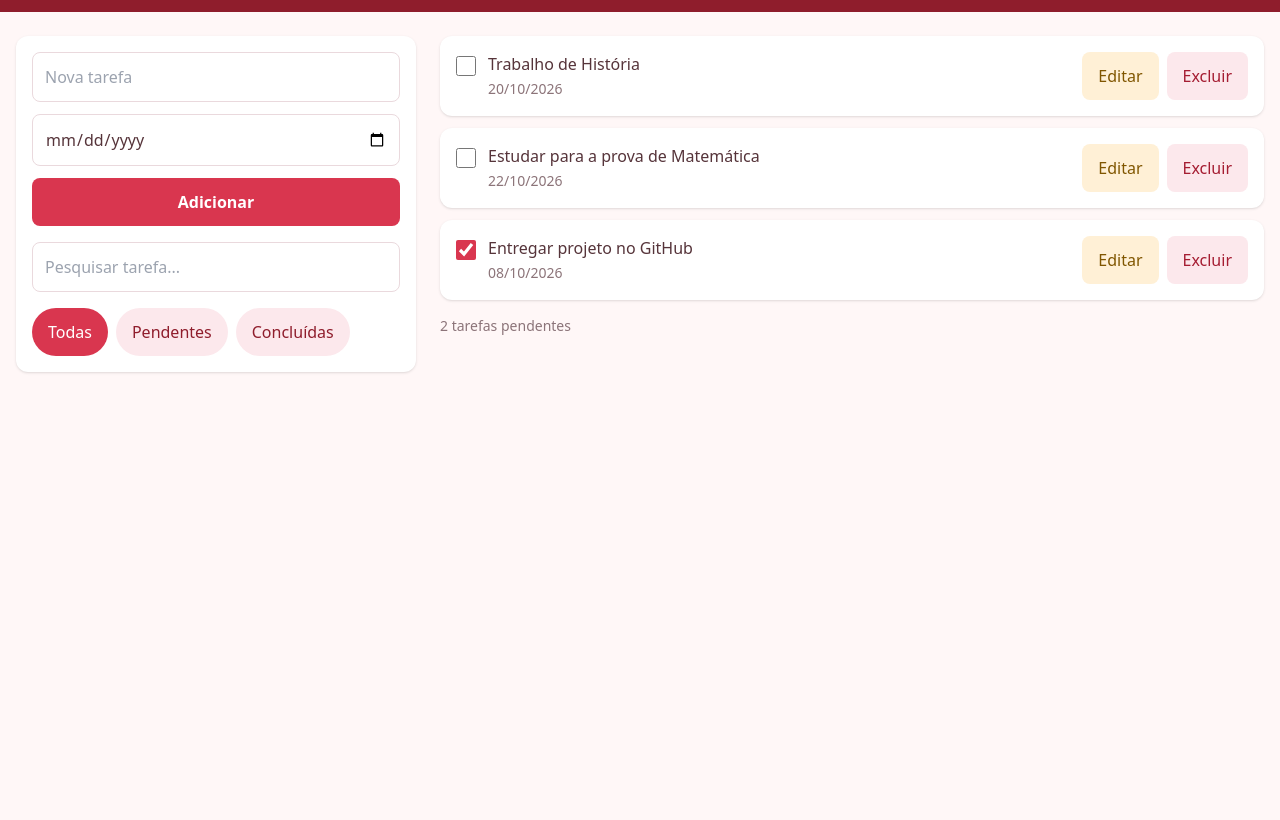
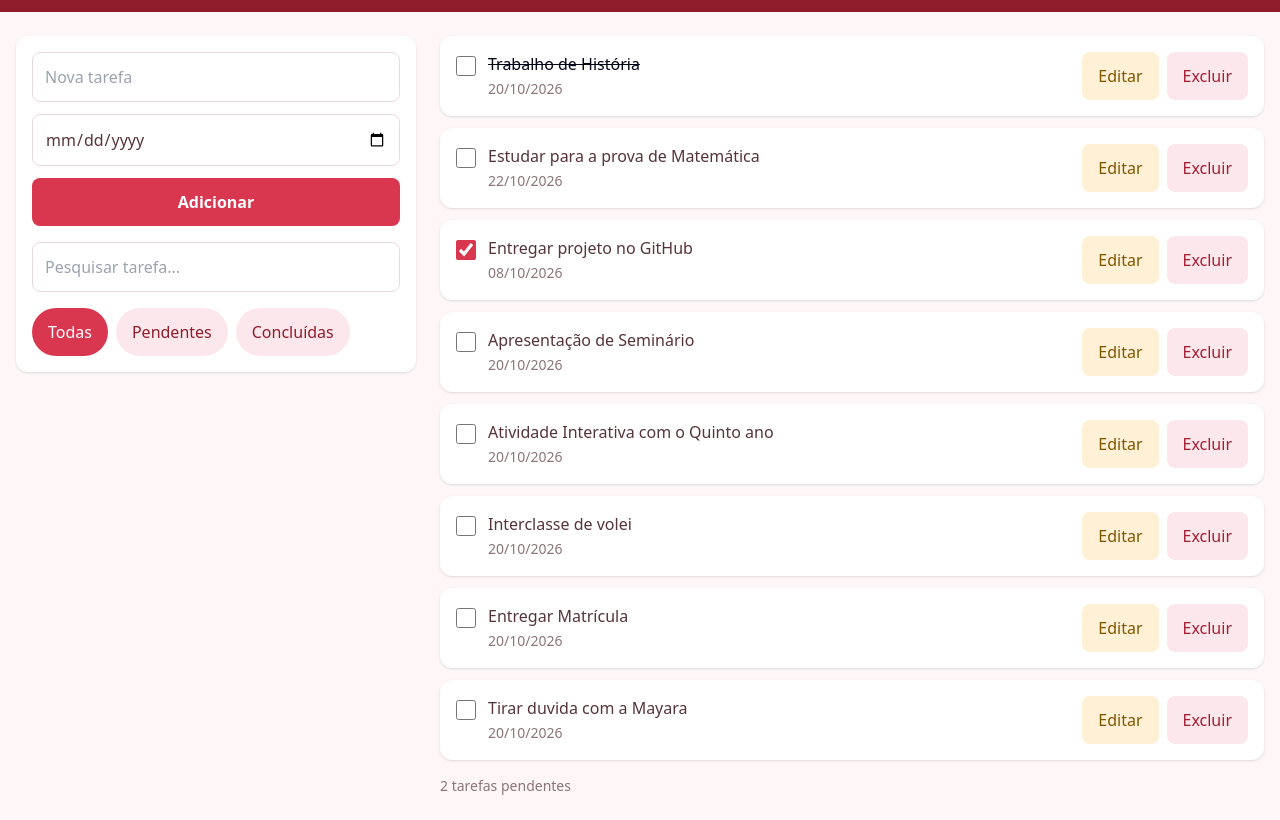
Before and after one commit to RuanViniciusDosSantosSilva/estodolist, a plain HTML site: page index.html in a window 1280 px wide. Shown: the part 56-876 px from the top of the page. Before the commit the page ends 800 px from the top, so only its background shows below. Drawn offline with nearby package versions, Linux system fonts and the light colour scheme.

Commit message:
feat: adicionar novas tarefas e funcionalidades de edição e exclusão na lista de tarefas

```diff
--- a/index.html
+++ b/index.html
@@ -25,12 +25,12 @@
   <main class="max-w-5xl mx-auto lg:max-w-full px-4 py-6 grid grid-cols-1 lg:grid-cols-3  gap-6">
 
     <!-- Coluna 1: criar, pesquisar e filtrar -->
-    <section class="bg-white rounded-xl shadow p-4 space-y-4">
+    <section class="bg-white rounded-xl shadow p-4 space-y-4 max-h-96 lg:sticky lg:top-6 lg:self-start">
       <form class="flex flex-col sm:flex-row lg:flex-col gap-3 ">
         <input
           type="text"
           placeholder="Nova tarefa"
-          class="border border-[#EAD9DD] rounded-lg px-3 py-3 sm:flex-grow lg: focus:outline-none focus:ring-2 focus:ring-[#D9364F]"
+          class="border border-[#EAD9DD] rounded-lg px-3 py-3 sm:flex-auto lg: focus:outline-none focus:ring-2 focus:ring-[#D9364F]"
         >
 
         <input
@@ -40,7 +40,8 @@
 
         <button
           type="submit"
-          class="bg-[#D9364F] text-white rounded-lg px-4 py-3 font-semibold hover:bg-[#B9253D]"
+          class="bg-[#D9364F] text-white rounded-lg px-4 py-3 font-semibold hover:bg-[#B9253D] transition
+          "
         >
           Adicionar
         </button>
@@ -71,12 +72,12 @@
     <section class="lg:col-span-2">
       <ul class="space-y-3">
 
-        <li class="bg-white rounded-xl shadow p-4 flex flex-col md:flex-row md:justify-between gap-3">
+        <li class="bg-white rounded-xl shadow p-4 flex flex-col md:flex-row md:justify-between gap-3 ">
           <label class="flex items-start gap-3">
             <input type="checkbox" class="mt-1 w-5 h-5 accent-[#D9364F]">
 
             <span>
-              <span class="block font-medium">Trabalho de História</span>
+              <span class="block font-medium line-through text-slate-950">Trabalho de História</span>
               <span class="text-sm text-[#8C7479]">20/10/2026</span>
             </span>
           </label>
@@ -134,6 +135,113 @@
           </div>
         </li>
 
+        <li class="bg-white rounded-xl shadow p-4 flex flex-col md:flex-row md:justify-between gap-3">
+          <label class="flex items-start gap-3">
+            <input type="checkbox" class="mt-1 w-5 h-5 accent-[#D9364F]">
+
+            <span>
+              <span class="block font-medium">Apresentação de Seminário</span>
+              <span class="text-sm text-[#8C7479]">20/10/2026</span>
+            </span>
+          </label>
+
+          <div class="flex gap-2">
+            <button class="flex-1 px-4 py-3 rounded-lg bg-[#FFF0D6] text-[#805600]">
+              Editar
+            </button>
+
+            <button class="flex-1 px-4 py-3 rounded-lg bg-[#FCE8EC] text-[#A51D32]">
+              Excluir
+            </button>
+          </div>
+        </li>
+
+        <li class="bg-white rounded-xl shadow p-4 flex flex-col md:flex-row md:justify-between gap-3">
+          <label class="flex items-start gap-3">
+            <input type="checkbox" class="mt-1 w-5 h-5 accent-[#D9364F]">
+
+            <span>
+              <span class="block font-medium">Atividade Interativa com o Quinto ano</span>
+              <span class="text-sm text-[#8C7479]">20/10/2026</span>
+            </span>
+          </label>
+
+          <div class="flex gap-2">
+            <button class="flex-1 px-4 py-3 rounded-lg bg-[#FFF0D6] text-[#805600]">
+              Editar
+            </button>
+
+            <button class="flex-1 px-4 py-3 rounded-lg bg-[#FCE8EC] text-[#A51D32]">
+              Excluir
+            </button>
+          </div>
+        </li>
+
+        <li class="bg-white rounded-xl shadow p-4 flex flex-col md:flex-row md:justify-between gap-3">
+          <label class="flex items-start gap-3">
+            <input type="checkbox" class="mt-1 w-5 h-5 accent-[#D9364F]">
+
+            <span>
+              <span class="block font-medium">Interclasse de volei</span>
+              <span class="text-sm text-[#8C7479]">20/10/2026</span>
+            </span>
+          </label>
+
+          <div class="flex gap-2">
+            <button class="flex-1 px-4 py-3 rounded-lg bg-[#FFF0D6] text-[#805600]">
+              Editar
+            </button>
+
+            <button class="flex-1 px-4 py-3 rounded-lg bg-[#FCE8EC] text-[#A51D32]">
+              Excluir
+            </button>
+          </div>
+        </li>
+
+        <li class="bg-white rounded-xl shadow p-4 flex flex-col md:flex-row md:justify-between gap-3">
+          <label class="flex items-start gap-3">
+            <input type="checkbox" class="mt-1 w-5 h-5 accent-[#D9364F]">
+
+            <span>
+              <span class="block font-medium">Entregar Matrícula</span>
+              <span class="text-sm text-[#8C7479]">20/10/2026</span>
+            </span>
+          </label>
+
+          <div class="flex gap-2">
+            <button class="flex-1 px-4 py-3 rounded-lg bg-[#FFF0D6] text-[#805600]">
+              Editar
+            </button>
+
+            <button class="flex-1 px-4 py-3 rounded-lg bg-[#FCE8EC] text-[#A51D32]">
+              Excluir
+            </button>
+          </div>
+        </li>
+
+        <li class="bg-white rounded-xl shadow p-4 flex flex-col md:flex-row md:justify-between gap-3">
+          <label class="flex items-start gap-3">
+            <input type="checkbox" class="mt-1 w-5 h-5 accent-[#D9364F]">
+
+            <span>
+              <span class="block font-medium">Tirar duvida com a Mayara</span>
+              <span class="text-sm text-[#8C7479]">20/10/2026</span>
+            </span>
+          </label>
+
+          <div class="flex gap-2">
+            <button class="flex-1 px-4 py-3 rounded-lg bg-[#FFF0D6] text-[#805600]">
+              Editar
+            </button>
+
+            <button class="flex-1 px-4 py-3 rounded-lg bg-[#FCE8EC] text-[#A51D32]">
+              Excluir
+            </button>
+          </div>
+        </li>
+
+
+
       </ul>
 
       <p class="mt-4 text-sm text-[#8C7479]">2 tarefas pendentes</p>
```
